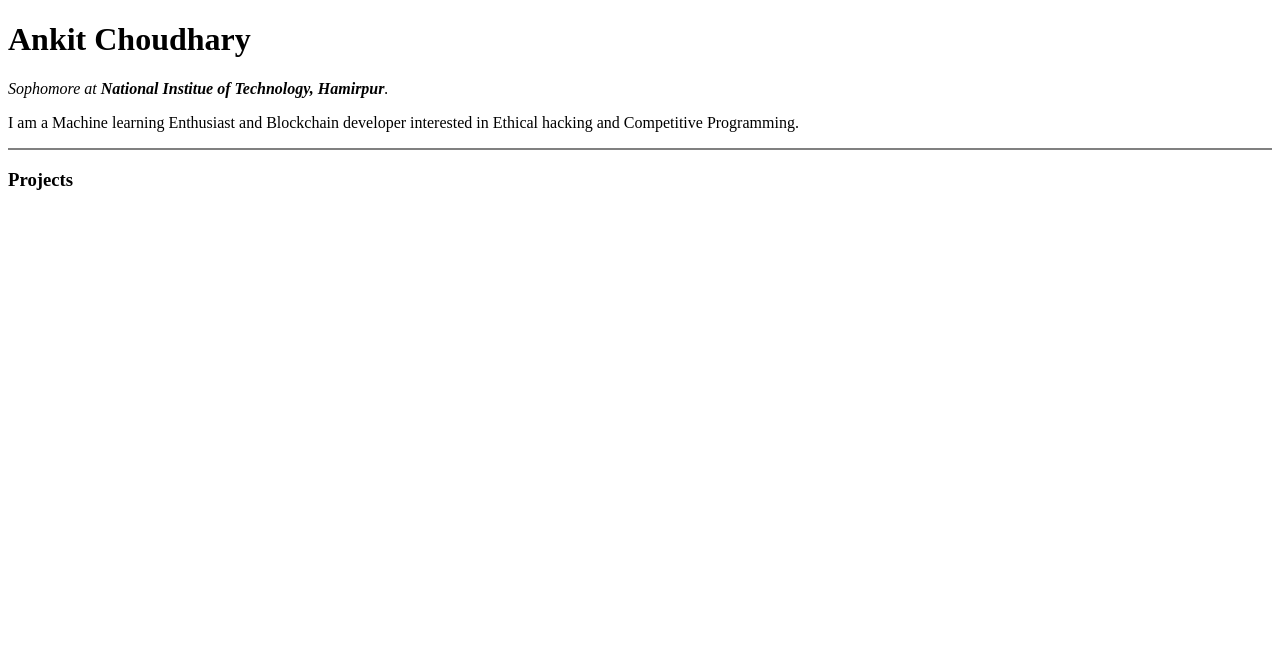
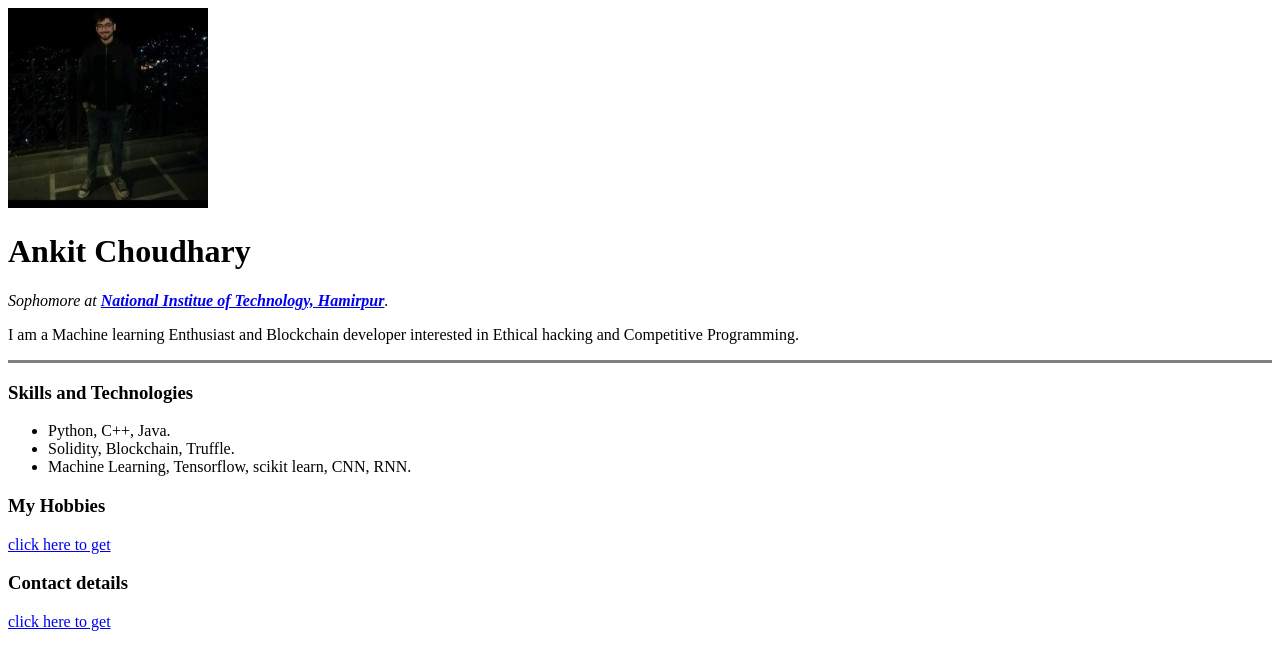
Before and after one commit to ankit2001/WebApps, a plain HTML site: page Personal_Site_normal_view/index.html in a window 1280 px wide. Drawn offline with Linux system fonts and the light colour scheme.

Commit message:
Add contact page basic

```diff
--- a/Personal_Site_normal_view/index.html
+++ b/Personal_Site_normal_view/index.html
@@ -7,15 +7,35 @@
 </head>
 
 <body>
+  <img src = "images/profile_pic.jpg" alt = "Ankit's profile pic">
   <h1>Ankit Choudhary</h1>
   <p>
-    <em>Sophomore at <strong>National Institue of Technology, Hamirpur</strong>.</em>
+    <em>Sophomore at <strong><a href = "https://nith.ac.in/">National Institue of Technology, Hamirpur</a></strong>.</em>
   </p>
   <p>
     I am a Machine learning Enthusiast and Blockchain developer interested in Ethical hacking and Competitive Programming.
   </p>
-  <hr size = "2" noshade>
-  <h3>Projects</h3>
+  <hr size = "3" noshade />
+  <h3>Skills and Technologies</h3>
+  <ul>
+    <li>
+      Python, C++, Java.
+    </li>
+    <li>
+      Solidity, Blockchain, Truffle.
+    </li>
+    <li>
+      Machine Learning, Tensorflow, scikit learn, CNN, RNN.
+    </li>
+  </ul>
+  <h3>My Hobbies</h3>
+  <p>
+    <a href =  "hobies.html">click here to get</a>
+  </p>
+  <h3>Contact details</h3>
+  <p>
+    <a href = "contact.html">click here to get</a>
+  </p>
 </body>
 
 </html>
```
Also changed, not shown: Personal_Site_normal_view/contact.html (added, +24 -0 lines), Personal_Site_normal_view/hobies.html (added, +18 -0 lines), Personal_Site_normal_view/images/profile_pic.jpg (added).
